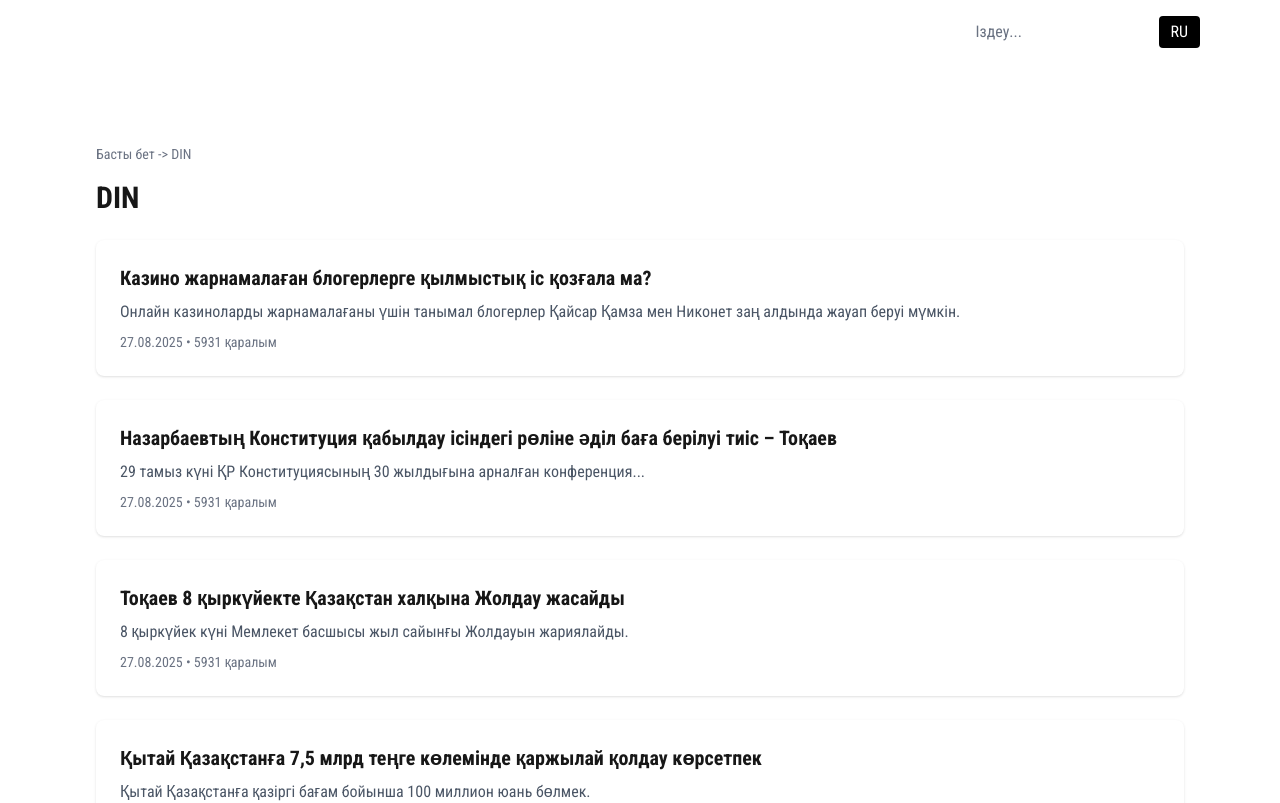
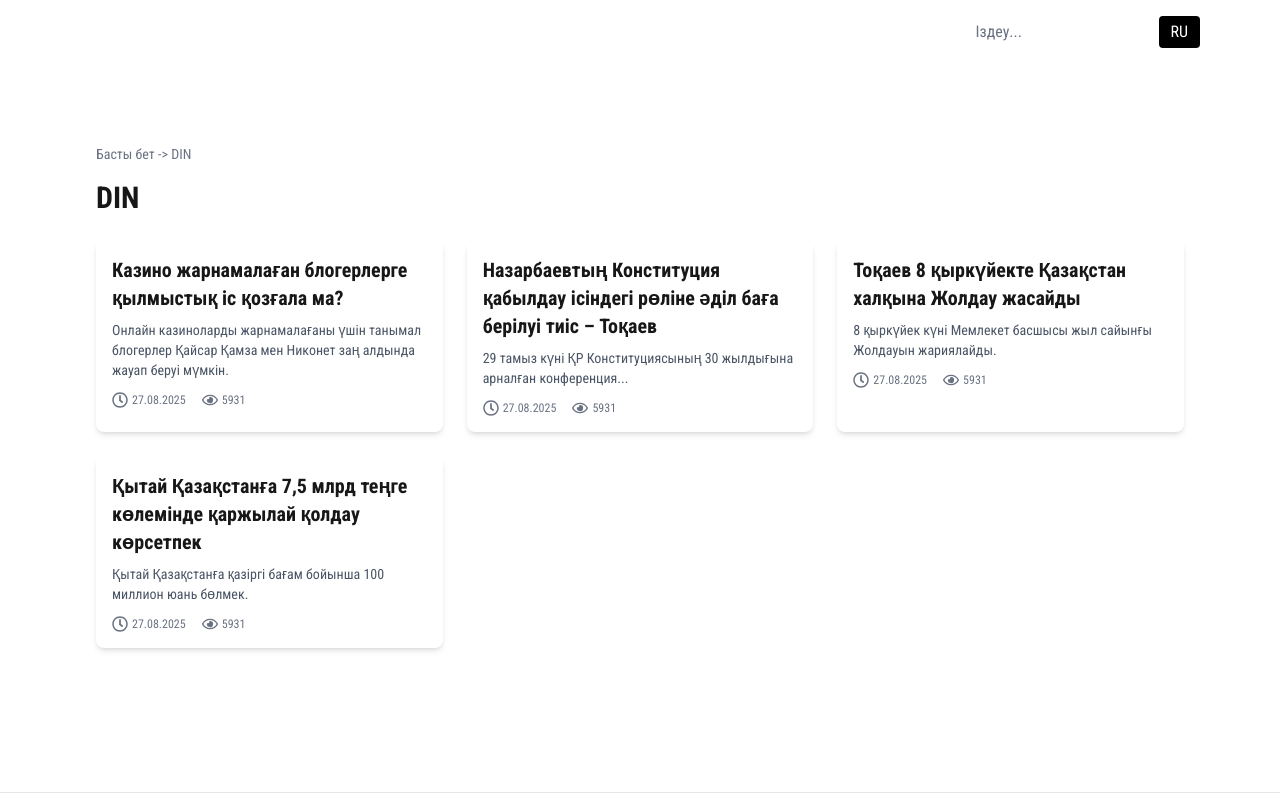
Before and after one commit to ba-mirza/onemin-nextjs-client, a Next.js app: page /list/din in a window 1280 px wide. Shown: the top 803 px of the page. Built offline with nearby package versions, Linux system fonts and the light colour scheme.

Commit message:
[refactor]:// improved the style of the list news card

```diff
--- a/app/components/list/ListNews.tsx
+++ b/app/components/list/ListNews.tsx
@@ -1,3 +1,5 @@
+import NewsCard from "@/app/components/NewsCard"
+
 interface NewsItem {
   title: string
   description: string
@@ -11,17 +13,9 @@ interface ListNewsProps {
 
 export default function ListNews({ news }: ListNewsProps) {
   return (
-    <div className="space-y-6">
+    <div className="grid grid-cols-1 sm:grid-cols-2 md:grid-cols-3 gap-6">
       {news.map((item, i) => (
-        <div
-          key={i}
-          className="bg-white shadow rounded-lg p-6 hover:shadow-lg transition">
-          <h2 className="text-xl font-bold mb-2">{item.title}</ h2>
-          <p className="text-gray-600 mb-2">{item.description}</ p>
-          <div className="text-sm text-gray-500">
-            {item.date} • {item.views} қаралым
-          </ div>
-        </ div>
+        <NewsCard key={i} {...item} />
       ))}
     </ div>
   )
```
